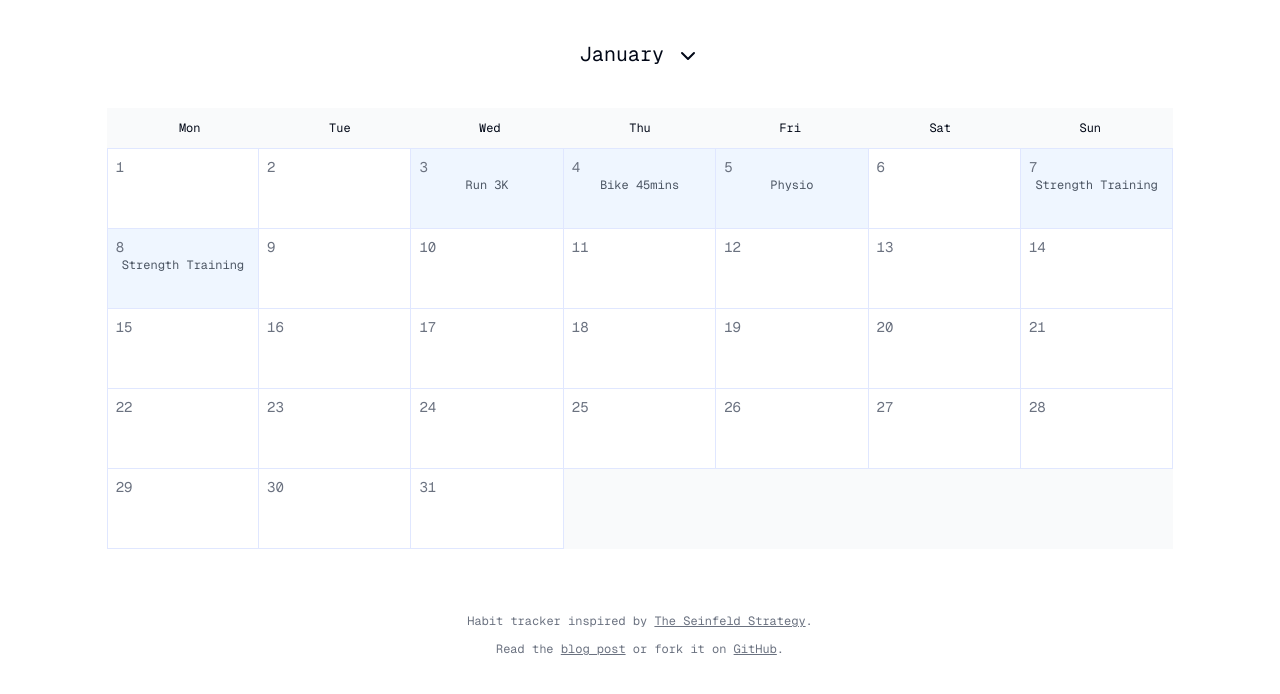
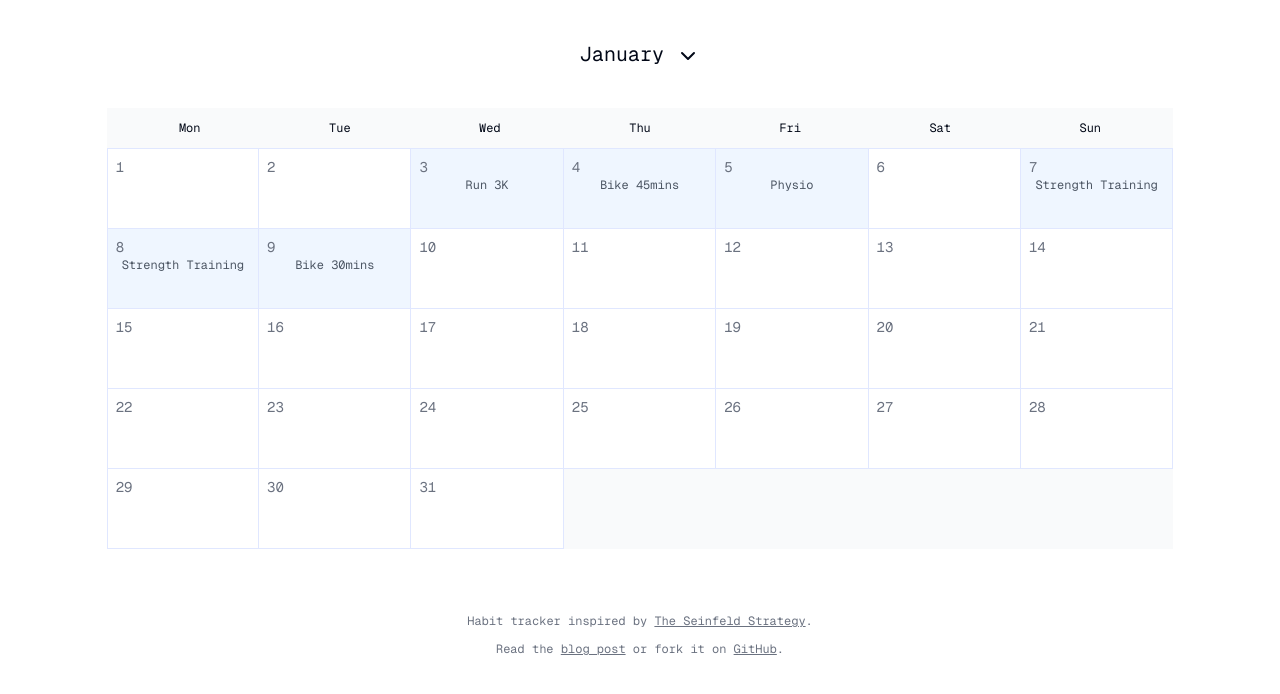
Before and after one commit to scottgallant/seinfeld-calendar, a Next.js app: page / in a window 1280 px wide. Shown: the top 694 px of the page. Built offline with nearby package versions, Linux system fonts and the light colour scheme.

Commit message:
Update specialDates.js

```diff
--- a/src/data/specialDates.js
+++ b/src/data/specialDates.js
@@ -4,6 +4,7 @@ const specialDates = [
     { "date": "2024-01-05", "description": "Physio" },
     { "date": "2024-01-07", "description": "Strength Training" },
     { "date": "2024-01-08", "description": "Strength Training" },
+    { "date": "2024-01-09", "description": "Bike 30mins" },
 ];
 
 export default specialDates;
```
